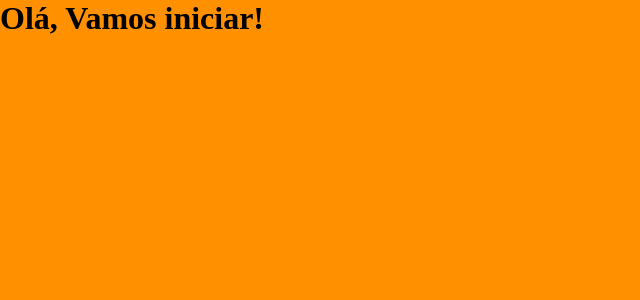
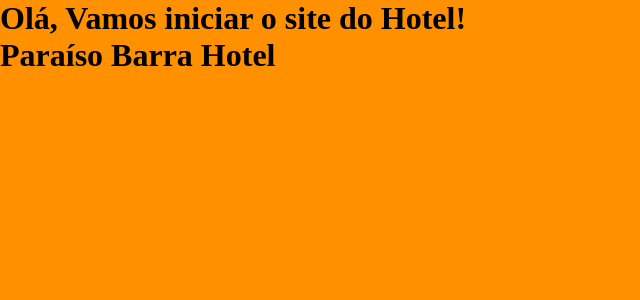
Before and after one commit to mewerton/paraisobarrahotel, a React (Vite) app: page / in a window 1280 px wide. Shown: the top 300 px of the page, without its empty margins (0-640 px from the left). Built offline with nearby package versions, Linux system fonts and the light colour scheme.

Commit message:
Update index.jsx

```diff
--- a/src/Pages/Details/index.jsx
+++ b/src/Pages/Details/index.jsx
@@ -4,7 +4,8 @@ export function Details() {
 
   return (
     <Container>
-      <h1>Olá, Vamos iniciar!</h1>
+      <h1>Olá, Vamos iniciar o site do Hotel!</h1>
+      <h1>Paraíso Barra Hotel</h1>
     </Container>
   )
 }
```
